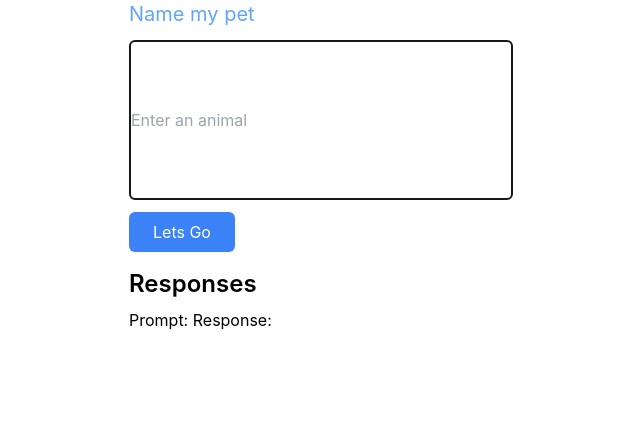
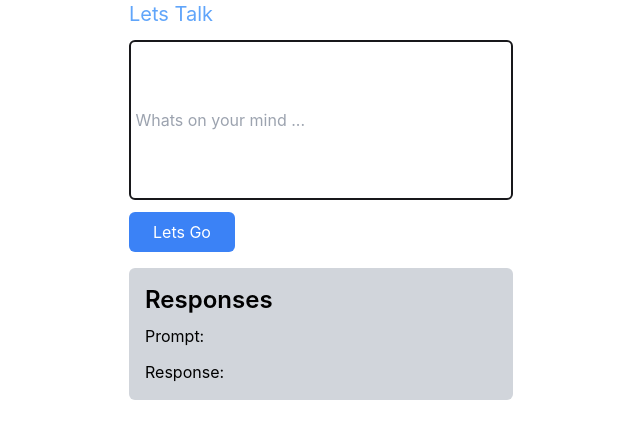
Before and after one commit to molikkidd/shopify-tech-challenge, a Next.js app: page / in a window 1280 px wide. Shown: the top 438 px of the page, without its empty margins (319-959 px from the left). Built offline with nearby package versions, Linux system fonts and the light colour scheme.

Commit message:
change textarea and response box

```diff
--- a/pages/api/generate.js
+++ b/pages/api/generate.js
@@ -11,17 +11,21 @@ export default async function (req, res) {
     temperature: 0.6,
   });
   res.status(200).json({ result: completion.data.choices[0].text, text: req.body.animal });
+
+  const response = await openai.listFiles();
+  console.log('response', response.data)
+
 }
 
 function generatePrompt(animal) {
   const capitalizedAnimal =
     animal[0].toUpperCase() + animal.slice(1).toLowerCase();
-  return `Suggest three names for an animal that is a superhero.
+  return `Talk with the user about whatever is on there mind and give advice.
 
-Animal: Cat
-Names: Captain Sharpclaw, Agent Fluffball, The Incredible Feline
-Animal: Dog
-Names: Ruff the Protector, Wonder Canine, Sir Barks-a-Lot
-Animal: ${capitalizedAnimal}
-Names:`;
+Topic: Cat
+Joke: How many lives does a cat have?
+Topic: Dog
+Joke: What breed of dog goes after anything that is red?
+Topic: ${capitalizedAnimal}
+Joke:`;
 }
--- a/pages/index.js
+++ b/pages/index.js
@@ -31,24 +31,28 @@ export default function Home() {
       <main className=' h-screen'>
         <div className="flex justify-center">
           <div className="xl:w-96">
-          <h3 className="text-xl text-blue-400 mb-3 ">Name my pet</h3>
+          <h3 className="text-xl text-blue-400 mb-3 ">Lets Talk</h3>
 
           <form onSubmit={onSubmit}>
             <input
               type="text"
               name="animal"
-              placeholder="Enter an animal"
+              placeholder=" Whats on your mind ..."
               value={animalInput}
               onChange={(e) => setAnimalInput(e.target.value)}
               className="w-96 h-40 rounded-md mb-3 border-zinc-900 border-2"
             />
             <button className="bg-blue-500 px-6 py-2 rounded-md text-white" type="submit">Lets Go</button>
           </form>
+            <div className='mt-4 bg-gray-300 rounded-md p-4' >
+              <h1 className="text-2xl font-semibold mb-2">Responses</h1>
 
-          <div className='mt-4'>
-            <h1 className="text-2xl font-semibold mb-2">Responses</h1>
-            Prompt: {oprompt}
-            Response: {result}
+              <div className="mb-3">
+             <h1 >Prompt: {oprompt}</h1>
+              </div>
+              <div>
+                <h1>Response: {result}</h1>
+              </div>
 
             </div>
           </div>
```
